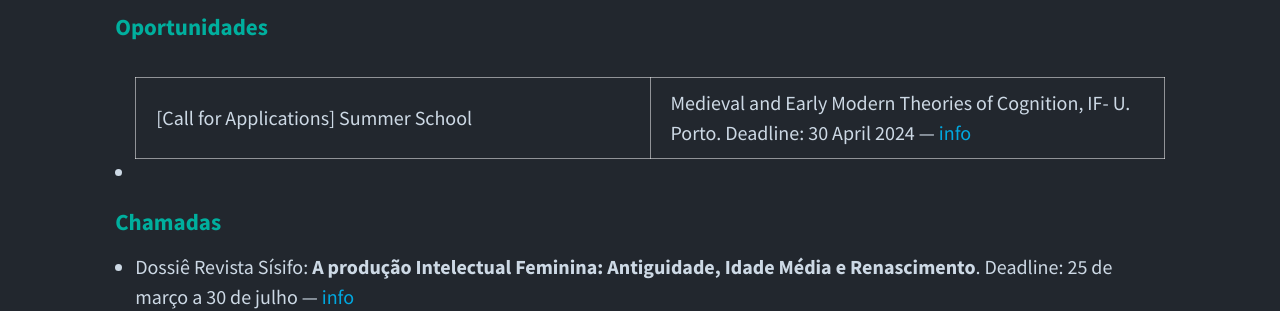
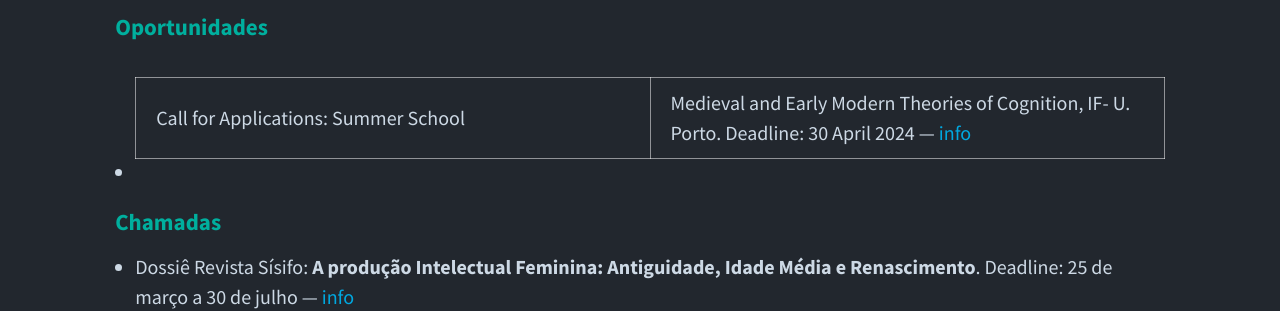
Before and after one commit to nap-o/sbefm, a Jekyll site: the page built from _posts/2024-04-11-newsletter-abril.md, in a window 1280 px wide. Shown: the part 827-1138 px from the top of the page. Built offline with Jekyll 4.4.1, drawn with Linux system fonts in a browser that asks for light colours.

```diff
--- a/_posts/2024-04-11-newsletter-abril.md
+++ b/_posts/2024-04-11-newsletter-abril.md
@@ -21,7 +21,7 @@ Comunicação - SBEFM
 - **LEEM – GRUPO DE LECTURA: HILDEGARDA DE BINGEN, SCIVIAS**, fecha de inicio: 18 de abril, quincenal, (on-line) — [info](https://noticias.unsam.edu.ar/2024/04/05/leem-grupo-de-lectura-hildegarda-de-bingen-scivias/){:target="_blank"}
 
 #### Oportunidades
-- [Call for Applications] Summer School | Medieval and Early Modern Theories of Cognition, IF- U. Porto. Deadline: 30 April 2024 — [info](https://sigarra.up.pt/flup/pt/noticias_geral.ver_noticia?p_nr=172946){:target="_blank"}
+- Call for Applications: Summer School | Medieval and Early Modern Theories of Cognition, IF- U. Porto. Deadline: 30 April 2024 — [info](https://sigarra.up.pt/flup/pt/noticias_geral.ver_noticia?p_nr=172946){:target="_blank"}
 
 #### Chamadas
 - Dossiê Revista Sísifo: **A produção Intelectual Feminina: Antiguidade, Idade Média e Renascimento**. Deadline: 25 de março a 30 de julho — [info](https://www.revistasisifo.com/p/submissao.html){:target="_blank"}
```
